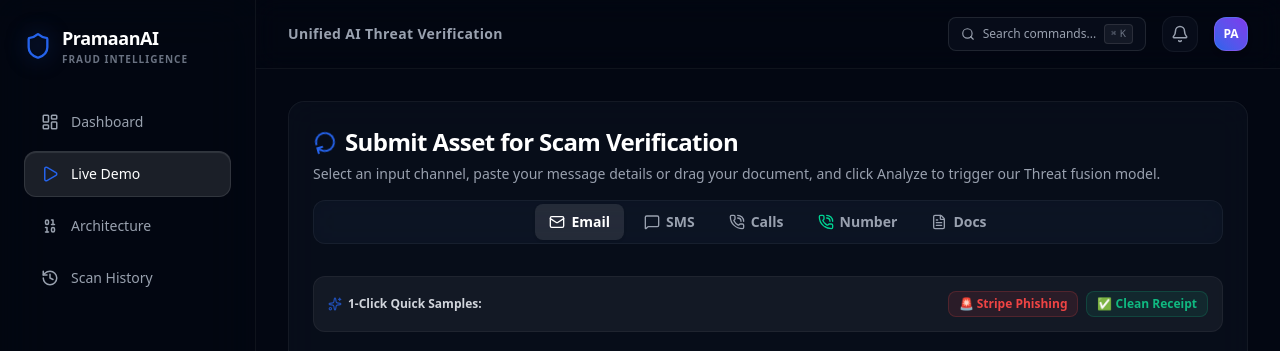
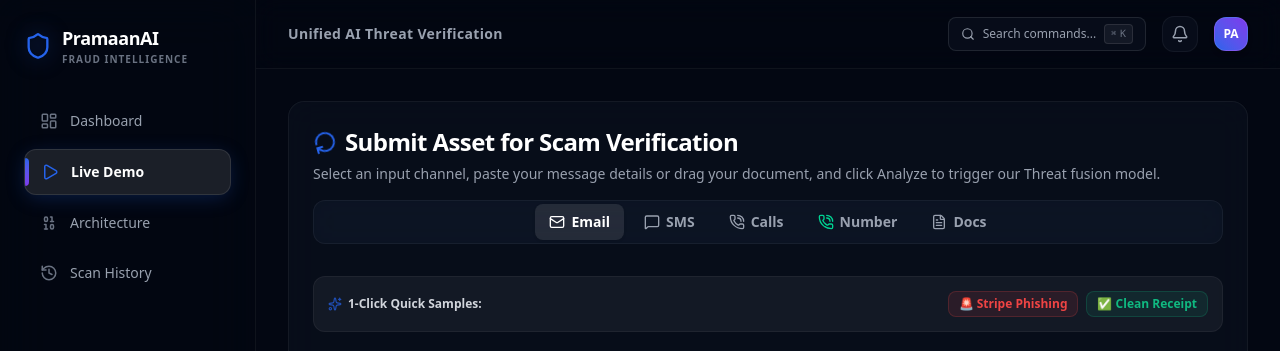
Before and after one commit to Jashanjindal/Pramaan-AI, a Next.js app in the folder frontend/: page /demo in a window 1280 px wide. Shown: the top 351 px of the page. Built offline with nearby package versions, Linux system fonts and the light colour scheme.

Commit message:
style: Add linear glow active sidebar indicators

```diff
--- a/frontend/src/components/Layout/DashboardLayout.tsx
+++ b/frontend/src/components/Layout/DashboardLayout.tsx
@@ -95,13 +95,16 @@
               <Link
                 key={item.name}
                 href={item.href}
-                className={`flex items-center px-4 py-3 rounded-xl text-sm font-medium transition-all group ${
+                className={`flex items-center px-4 py-3 rounded-xl text-sm font-medium transition-all relative overflow-hidden group ${
                   active
-                    ? "bg-white/10 text-white shadow-[inset_0_1px_1px_rgba(255,255,255,0.1)] border border-white/10"
-                    : "text-gray-400 hover:text-white hover:bg-white/5 border border-transparent"
+                    ? "bg-white/10 text-white shadow-[0_4px_20px_-2px_rgba(37,99,235,0.25)] border border-white/10 font-semibold"
+                    : "text-gray-400 hover:text-white hover:bg-white/5"
                 }`}
               >
-                <Icon className={`h-4.5 w-4.5 mr-3 transition-colors ${active ? "text-primary" : "text-gray-400 group-hover:text-gray-300"}`} />
+                {active && (
+                  <span className="absolute left-0 top-2 bottom-2 w-1 bg-gradient-to-b from-primary to-secondary rounded-r-full" />
+                )}
+                <Icon className={`h-4.5 w-4.5 mr-3 transition-colors ${active ? "text-primary" : "text-gray-500 group-hover:text-gray-300"}`} />
                 {item.name}
               </Link>
             );
```
